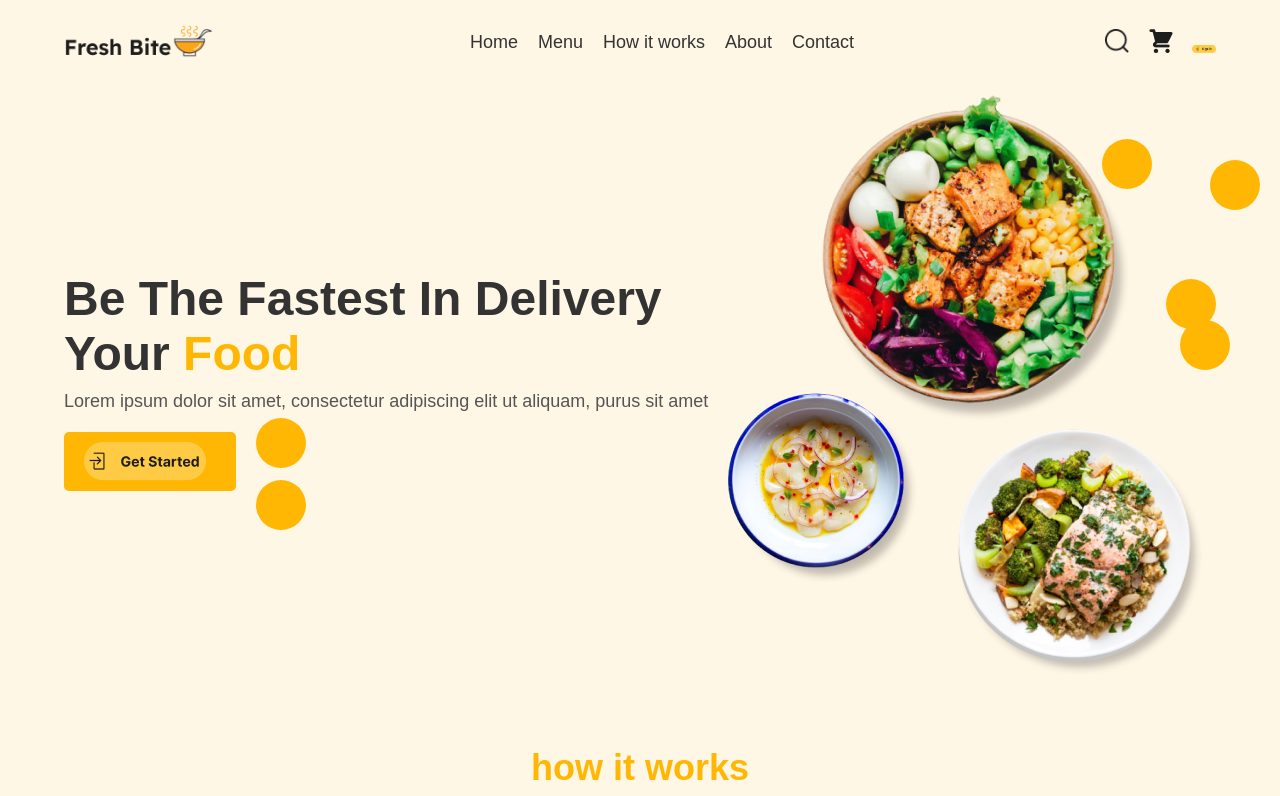
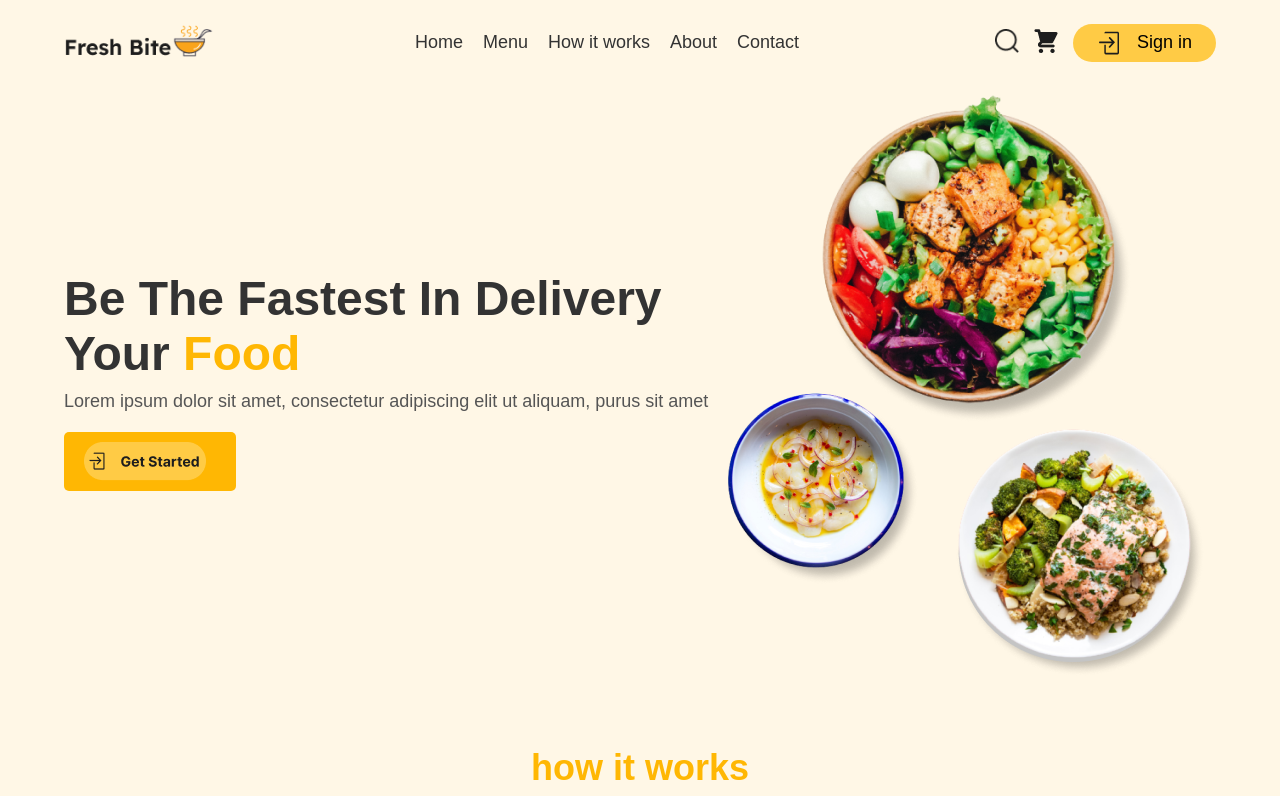
Before and after one commit to Muxammedali/Fresh-bite, a plain HTML site: page index.html in a window 1280 px wide. Shown: the top 796 px of the page. Drawn offline with Linux system fonts and the light colour scheme.

Commit message:
fixed sign in button

```diff
--- a/css/style.css
+++ b/css/style.css
@@ -59,12 +59,45 @@ header {
   text-decoration: underline;
 }
 
+/* Стили для иконок */
+.icons {
+  display: flex;
+  align-items: center;
+}
+
 .icons a {
   margin-left: 15px;
 }
 
 .icons img {
   width: 24px;
+  height: 24px;
+  flex-shrink: 0;
+}
+
+/* Стили для кнопки Sign in */
+.sign-in-btn {
+  display: flex;
+  align-items: center;
+  justify-content: center;
+  background-color: #ffcb45; /* Жёлтый фон */
+  color: #000; /* Чёрный текст */
+  padding: 12px 24px;
+  border-radius: 50px; /* Скругленные края */
+  text-decoration: none; /* Убирает подчеркивание */
+  font-size: 18px; /* Размер шрифта */
+  height: 38.133px; /* Высота кнопки */
+  gap: 16px; /* Расстояние между иконкой и текстом */
+}
+
+.sign-in-btn img {
+  width: 24px; /* Ширина иконки */
+  height: 24px; /* Высота иконки */
+  flex-shrink: 0;
+}
+
+.sign-in-btn:hover {
+  background-color: #e69c00; /* Цвет фона при наведении */
 }
 
 /* Header content styling */
@@ -108,30 +141,6 @@ header {
 
 .header__food {
   max-width: 500px; /* Ограничение максимальной ширины изображения */
-}
-
-/* Decorative elements styling */
-.decorative-elements .circle {
-  width: 50px;
-  height: 50px;
-  background-color: #ffb703;
-  border-radius: 50%;
-  position: absolute;
-}
-
-.circle-1 {
-  top: 20%;
-  right: 10%;
-}
-
-.circle-2 {
-  top: 40%;
-  right: 5%;
-}
-
-.circle-3 {
-  top: 60%;
-  left: 20%;
 }
 
 .wave {
@@ -396,26 +405,3 @@ footer {
 .footer-bottom p {
   font-size: 14px;
 }
-
-.footer-decorative-elements .circle {
-  width: 50px;
-  height: 50px;
-  background-color: #ffb703;
-  border-radius: 50%;
-  position: absolute;
-}
-
-.footer-decorative-elements .circle-1 {
-  bottom: 20px;
-  right: 20px;
-}
-
-.footer-decorative-elements .circle-2 {
-  bottom: 50px;
-  right: 50px;
-}
-
-.footer-decorative-elements .circle-3 {
-  bottom: 80px;
-  right: 80px;
-}
--- a/index.html
+++ b/index.html
@@ -3,7 +3,6 @@
   <head>
     <meta charset="UTF-8" />
     <meta name="viewport" content="width=device-width, initial-scale=1.0" />
-    <link rel="stylesheet" href="/css/fontello.css" />
     <link rel="stylesheet" href="/css/style.css" />
     <title>Fresh Bite</title>
   </head>
@@ -23,6 +22,7 @@
             <li><a href="">About</a></li>
             <li><a href="">Contact</a></li>
           </ul>
+
           <div class="icons">
             <a href="#"
               ><span class="loupe"
@@ -32,12 +32,13 @@
               ><span class="basket"
                 ><img src="./img/header/basket.png" alt="basket" /></span
             ></a>
-            <a href="#"
-              ><span class="acc"
-                ><img src="./img/header/sign.png" alt="Sign in" /></span
-            ></a>
+            <a href="#" class="sign-in-btn">
+              <img src="./img/header/door-arrow.svg" alt="Door with arrow" />
+              Sign in
+            </a>
           </div>
         </div>
+        <!-- nav end -->
         <!-- Header Content -->
         <div class="header-content">
           <div class="text-content">
@@ -60,12 +61,6 @@
           />
         </div>
         <!-- Decorative elements -->
-        <div class="decorative-elements">
-          <div class="circle circle-1"></div>
-          <div class="circle circle-2"></div>
-          <div class="circle circle-3"></div>
-          <div class="wave"></div>
-        </div>
       </div>
     </header>
 
@@ -223,11 +218,6 @@
         <div class="footer-bottom">
           <p>© 2023 Fresh Bite. ALL RIGHTS RESERVED.</p>
         </div>
-        <div class="footer-decorative-elements">
-          <div class="circle circle-1"></div>
-          <div class="circle circle-2"></div>
-          <div class="circle circle-3"></div>
-        </div>
       </div>
     </footer>
   </body>
```
Also changed, not shown: img/header/door-arrow.svg (added), img/header/sign.png (deleted).
